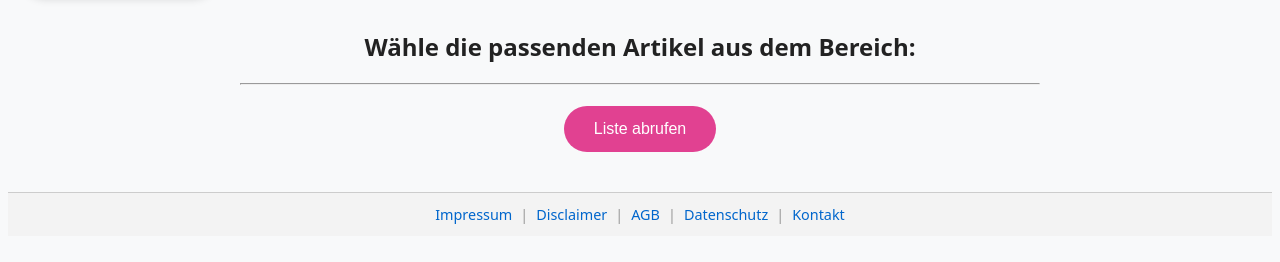
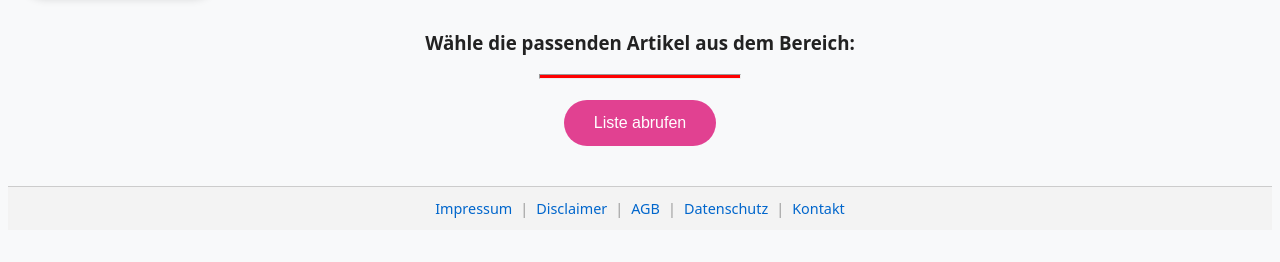
Before and after one commit to ksbgt/spielothek, a plain HTML site: page index.html in a window 1280 px wide. Shown: the part 70-332 px from the top of the page. Drawn offline with Linux system fonts and the light colour scheme.

Commit message:
Add files via upload

```diff
--- a/index.html
+++ b/index.html
@@ -70,8 +70,8 @@
   <h1 style="text-align: center;">Ausleihe</h1> -->
 
   <div id="teaser" style="text-align: center; margin: 20px auto; max-width: 800px;">
-  <h2>Wähle die passenden Artikel aus dem Bereich:</h2>
-  <hr />
+  <h3>Wähle die passenden Artikel aus dem Bereich:</h3>
+  <hr class="linie-01" />
 </div>
   <h1 style="text-align: center;"><span id="bereich-hinweis"></span></h1>
   <div style="text-align:center;margin-bottom:12px;">
--- a/style.css
+++ b/style.css
@@ -10,6 +10,12 @@ body {
 }
 
 h1 { margin-bottom: 20px; }
+
+.linie-01 {
+  width: 200px; /* oder 75% */
+  height: 3px;
+  background-color: red;
+}
 
 button {
   background-color: rgb(225, 65, 145);
```
